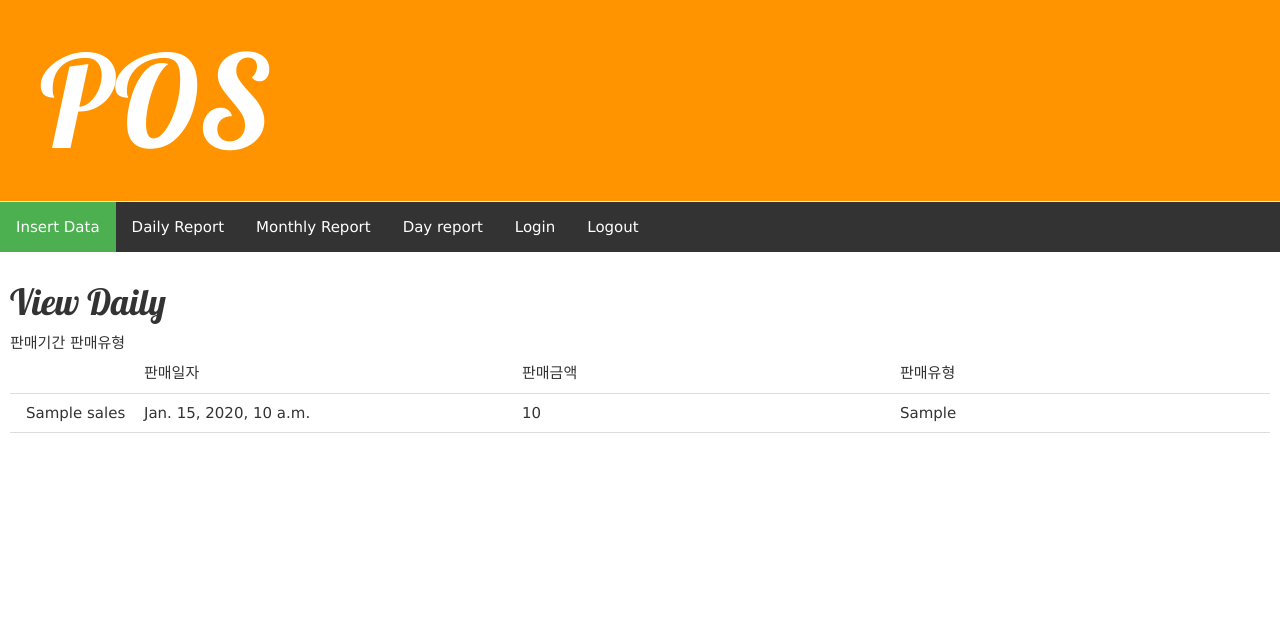
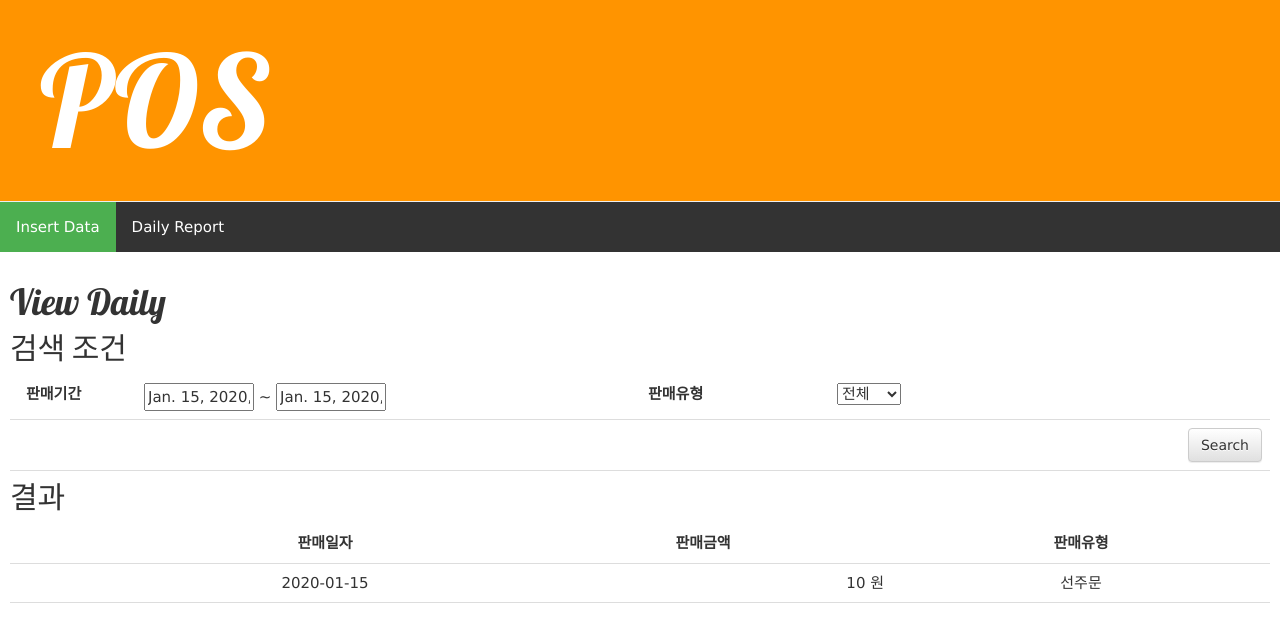
Before and after one commit to urbancrazy119/sinhwamyeong, a Django app: template report/templates/view_daily.html in a window 1280 px wide. Shown: the top 642 px of the page. Run offline with Django 3.2, Linux system fonts and the light colour scheme; the template is opened without the code that fills it: most values are stand-ins (such as "Sample title", 1, 10 or a date in 2020); some libraries are stand-ins or nearby versions.

Commit message:
20161229 view daily search

```diff
--- a/report/templates/view_daily.html
+++ b/report/templates/view_daily.html
@@ -1,14 +1,62 @@
 {% extends 'layout.html' %}
+{% load humanize %}
 
 {% block content %}
+<script>
+$(function(){
+	$("#s_date").datepicker({
+		dateFormat:"yy/mm/dd"
+	});
+	$("#e_date").datepicker({
+		dateFormat:"yy/mm/dd"
+	});
+});
+</script>
 <h1>View Daily</h1>
 <div>
-	<form class="searchForm">
-		판매기간
-		판매유형
+	<h2>검색 조건</h2>
+	<form class="searchForm" method="POST" action="{% url 'daily' %}" enctype="multipart/form-data">
+		{% csrf_token %}
+		<table class="search w3-table w3-bordered">
+			<colgroup>
+				<col width="10%"/>
+				<col width="40%"/>
+				<col width="15%"/>
+				<col width="35%"/>
+			</colgroup>
+			<tbody>
+				<tr>
+					<th>
+						판매기간
+					</th>
+					<td>
+						<input id="s_date" name="s_date" class="calendar" value="{{val.s_date}}"> ~ <input id="e_date" name="e_date" class="calendar" value="{{ val.e_date }}">
+					</td>
+					<th>
+						판매유형
+					</th>
+					<td>
+						<select id="pan_type" name="pan_type">
+							<option value="00" {%if val.pan_type == '00' %} selected="selected" {%endif%}>전체</option>
+							<option value="01" {%if val.pan_type == '01' %} selected="selected" {%endif%}>현금</option>
+							<option value="02" {%if val.pan_type == '02' %} selected="selected" {%endif%}>카드</option>
+							<option value="03" {%if val.pan_type == '03' %} selected="selected" {%endif%}>선주문</option>
+						</select>
+					</td>
+				</tr>
+			</tbody>
+			<tfoot>
+				<tr>
+					<td colspan="4">
+						<input type="submit" class="save btn btn-default" value="Search"/>
+					</td>
+				</tr>
+			</tfoot>
+		</table>
 	</form>
 </div>
 <div class="view_detail">
+	<h2>결과</h2>
 	<table class="pan_list w3-table w3-striped w3-bordered">
 		<colgroup>
 			<col width="10%"/>
@@ -18,22 +66,35 @@
 		</colgroup>
 		<thead>
 			<tr>
-				<td></td>
-				<td>판매일자</td>
-				<td>판매금액</td>
-				<td>판매유형</td>
+				<th></th>
+				<th>판매일자</th>
+				<th>판매금액</th>
+				<th>판매유형</th>
 			</tr>
 		</thead>
 		<tbody>
 			{% for sales in list %}
 				<tr>
-					<td>{{ sales}}</td>
-					<td>{{ sales.pan_date }}</td>
-					<td>{{ sales.pan_price }}</td>
-					<td>{{ sales.pan_type }}</td>
+					<td></td>
+					<td>{{ sales.pan_date|date:"Y-m-d" }}</td>
+					<td style="text-align:right;">{{ sales.pan_price|intcomma }} 원</td>
+					<td>
+						{% if sales.pan_type == '01' %}
+							현금
+						{% elif sales.pan_type == '02' %}
+							카드
+						{% else %}
+							선주문
+						{% endif %}
+
+					</td>
 				</tr>
 			{% empty %}
-				등록된 판매 정보가 없습니다.
+				<tr>
+					<td colspan="4">
+						등록된 판매 정보가 없습니다.
+					</td>
+				</tr>
 			{% endfor %}
 		</tbody>
 
--- a/sales/models.py
+++ b/sales/models.py
@@ -6,9 +6,9 @@ from django.db import models
 # Create your models here.
 class day(models.Model):
 	PAN_TYPE = (
-		('01','Cash'),
-		('02','Credit'),
-		('03','Preorder'),
+		('01','현금'),
+		('02','카드'),
+		('03','선주문'),
 	)
 	pan_date = models.DateTimeField(null=False)
 	pan_price= models.IntegerField(null=False)
--- a/static/css/layout.css
+++ b/static/css/layout.css
@@ -47,3 +47,7 @@ h1, h2, h3, h4 {
 	font-size: 26pt;
 	margin-right: 20px;
 }
+
+.calendar {
+	width:110px;
+}
--- /dev/null
+++ b/static/css/table.css
@@ -0,0 +1,7 @@
+.pan_list {
+	text-align:center;
+}
+
+.pan_list th, .pan_list td{
+	text-align:center;
+}
--- a/templates/layout.html
+++ b/templates/layout.html
@@ -23,6 +23,7 @@
 	<link rel="stylesheet" href="{% static 'css/w3_2.css' %}">
 	<link rel="stylesheet" href="{% static 'css/layout.css' %}">
 	<link rel="stylesheet" href="{% static 'css/navi.css' %}">
+	<link rel="stylesheet" href="{% static 'css/table.css' %}">
 </head>
 <body>
 	<div class="page-header">
--- a/templates/navi.html
+++ b/templates/navi.html
@@ -1,8 +1,11 @@
 	<ul class="topnav">
-		<li><a class="active" href="/sales/input">Insert Data</a></li>
-		<li><a href="/report/daily">Daily Report</a></li>
+		<li><a class="active" href="{% url 'insert_data' %}">Insert Data</a></li>
+		<li><a href="{% url 'daily' %} ">Daily Report</a></li>
+		<!--
 		<li><a href="/report/monthly">Monthly Report</a></li>
+
 		<li><a href="/report/day">Day report</a></li>
 		<li><a href="/accounts/login">Login</a></li>
 		<li><a href="/aacounts/logout">Logout</a></li>
+		-->
 	</ul>
```
Also changed, not shown: report/views.py (+34 -2 lines), 2 other files.
